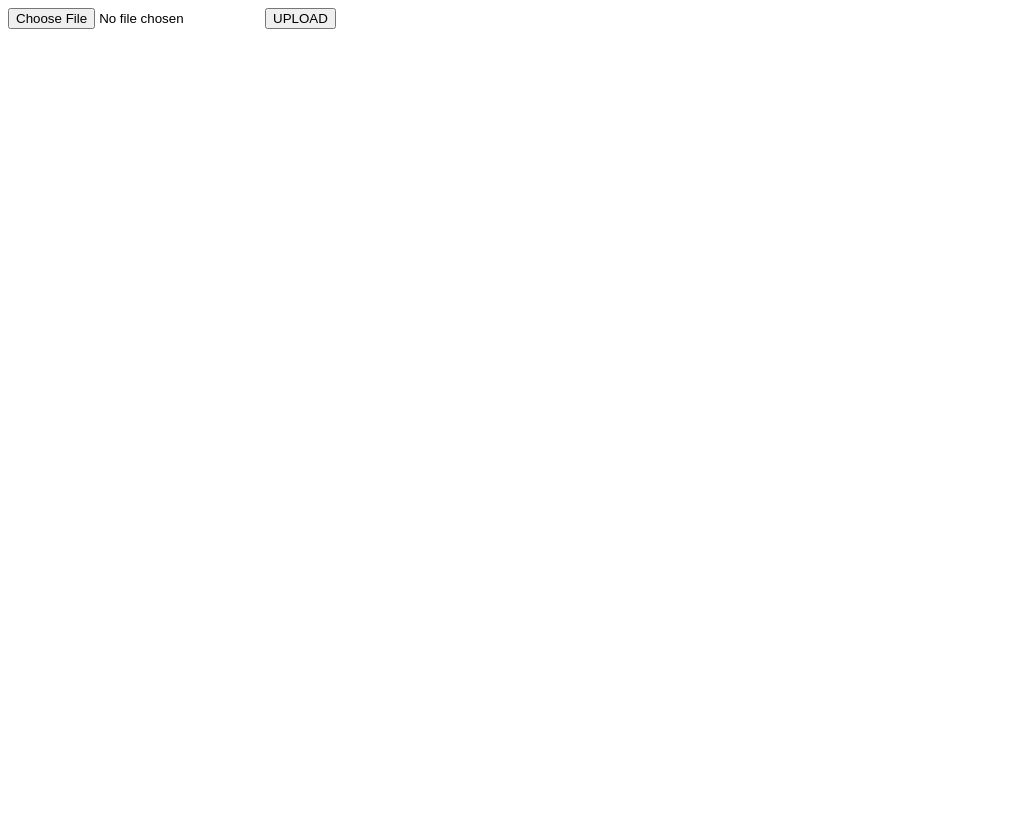
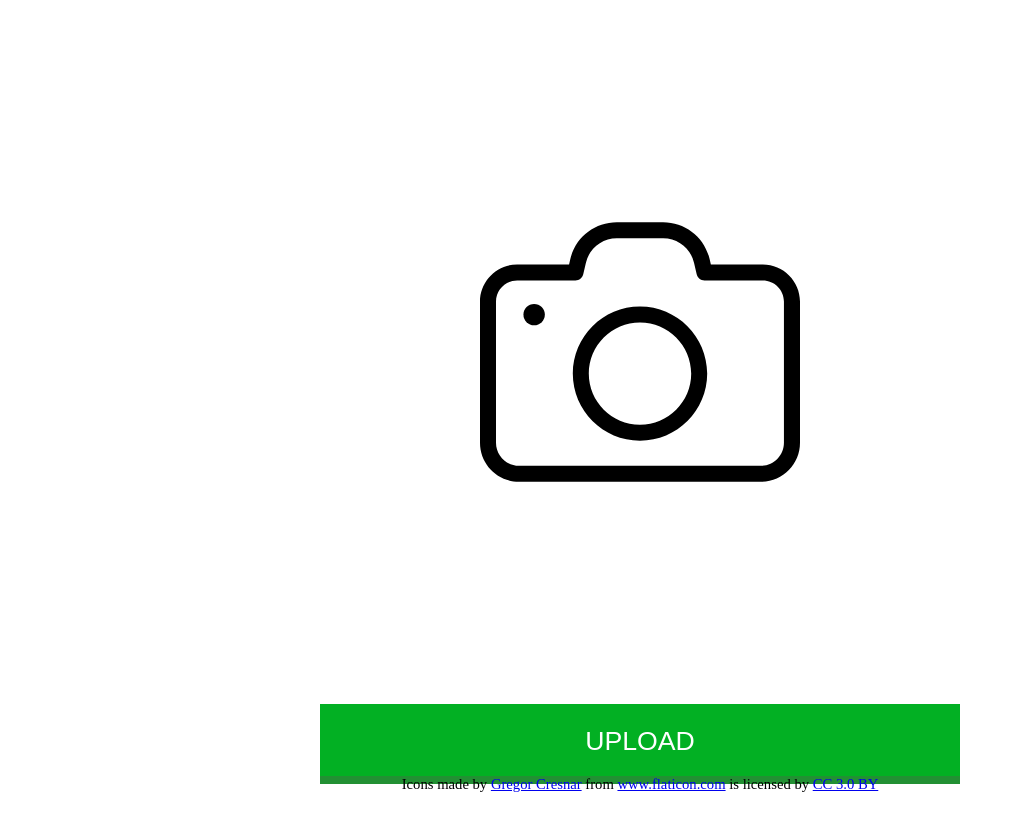
Before and after one commit to Joe-noh/pg-html, a plain HTML site: page index.html in a window 1280 px wide. Shown: the whole page, without its empty margins (0-1015 px from the left). Before the commit the page ends 800 px from the top, so only its background shows below. Drawn offline with nearby package versions, Linux system fonts and the light colour scheme.

Commit message:
lough markup

```diff
--- a/index.html
+++ b/index.html
@@ -5,12 +5,73 @@
     <meta name="description" content="Take a picture, upload it, and get cool T-shirt">
 
     <title>Paint Graphics</title>
+
+    <link rel="stylesheet" href="https://cdnjs.cloudflare.com/ajax/libs/meyer-reset/2.0/reset.min.css" />
+    <style media="all">
+      body, html {
+        height: 100%;
+        width: 100%;
+      }
+
+      #file-input {
+        width: 0.1px;
+        height: 0.1px;
+        opacity: 0;
+        overflow: hidden;
+        position: absolute;
+        z-index: -1;
+      }
+
+      #file-input+#file-label {
+        background-image: url(./camera.svg);
+        background-repeat: no-repeat;
+        background-size: contain;
+        background-position: center center;
+        min-width: 50%;
+        max-width: 70%;
+        height: 40%;
+        margin: 15% auto;
+        display: block;
+        cursor: pointer;
+      }
+
+      #file-input:focus+#file-label {
+        outline: 1px dotted #000;
+        outline: -webkit-focus-ring-color auto 5px;
+      }
+
+      #submit-button {
+        border: none;
+        border-bottom: solid 8px #229033;
+        width: 50%;
+        height: 80px;
+        line-height: 72px;
+        font-size: 20pt;
+        margin: 0 auto;
+        background-color: #02b023;
+        color: white;
+        display: block;
+      }
+
+      .copylight {
+        font-size: 11pt;
+        position: absolute;
+        bottom: 8px;
+        text-align: center;
+        width: 100%;
+      }
+    </style>
   </head>
   <body>
     <form>
-      <input id="file-input" type="file"  accept="image/*;capture=camera" required>
+      <input id="file-input" type="file" accept="image/*;capture=camera" required>
+      <label id="file-label" for="file-input"></label>
       <button id="submit-button" type="submit">UPLOAD</button>
     </form>
+
+    <div class="copylight">
+      Icons made by <a href="http://www.flaticon.com/authors/gregor-cresnar" title="Gregor Cresnar">Gregor Cresnar</a> from <a href="http://www.flaticon.com" title="Flaticon">www.flaticon.com</a> is licensed by <a href="http://creativecommons.org/licenses/by/3.0/" title="Creative Commons BY 3.0" target="_blank">CC 3.0 BY</a>
+    </div>
 
     <script src="https://cdnjs.cloudflare.com/ajax/libs/axios/0.16.2/axios.min.js"></script>
     <script type="text/javascript">
```
Also changed, not shown: camera.svg (added).
